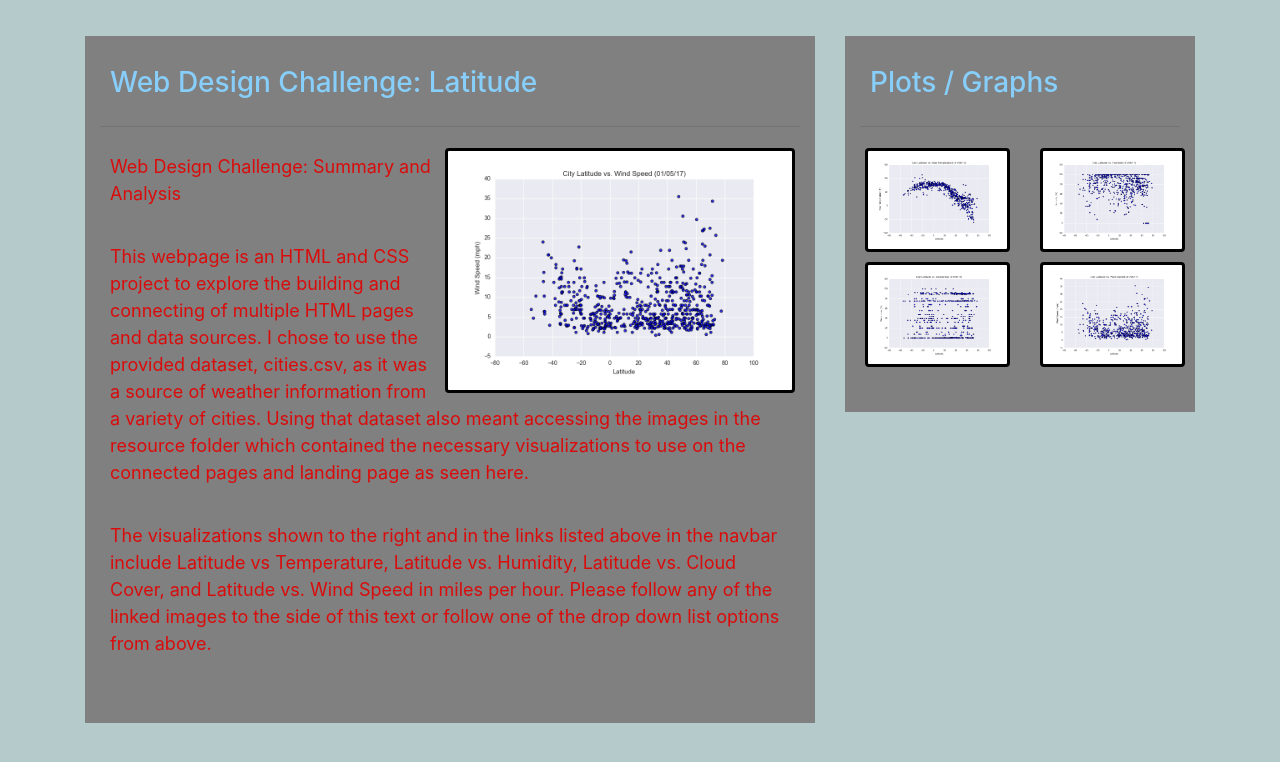
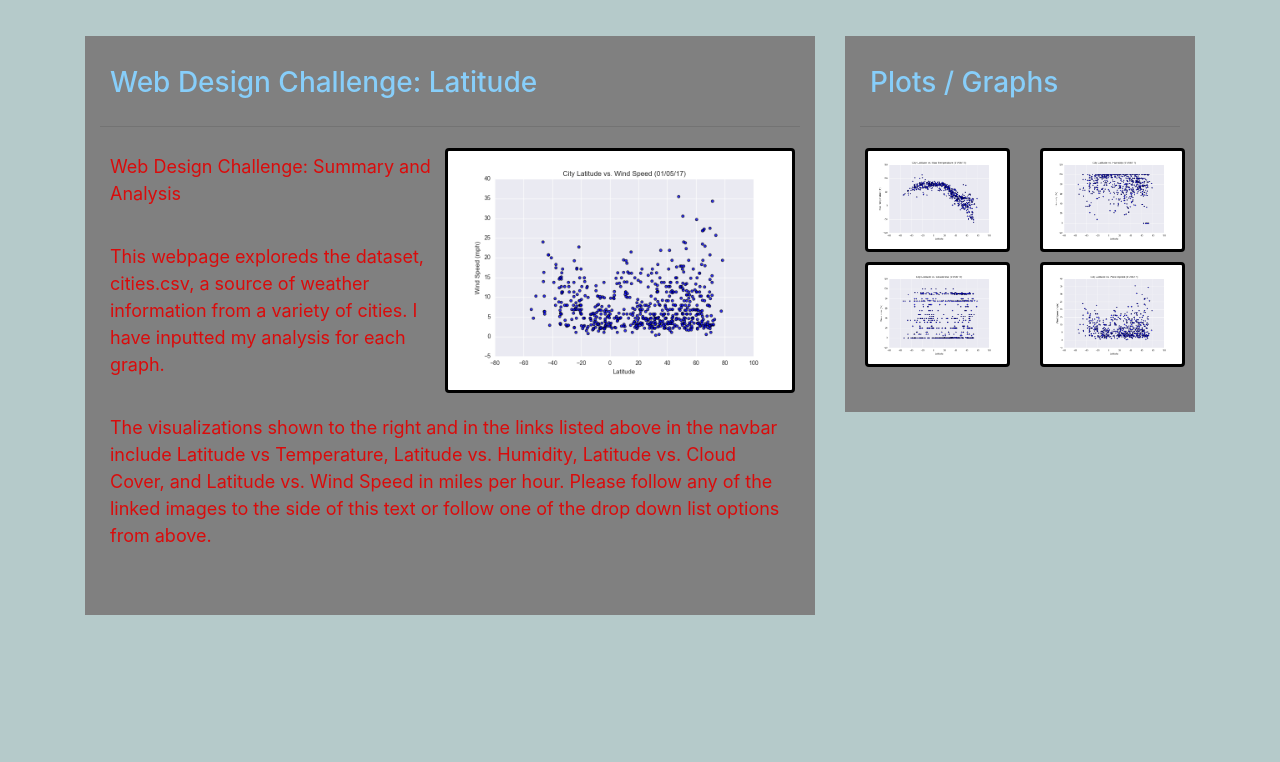
Before and after one commit to kndrsh/Web-Design-Challenge, a plain HTML site: page index.html in a window 1280 px wide. Shown: the part 54-816 px from the top of the page. Drawn offline with nearby package versions, Linux system fonts and the light colour scheme.

```diff
--- a/index.html
+++ b/index.html
@@ -56,7 +56,7 @@
                         <img class="img-thumbnail float-right" src="Resources/assets/images/Fig4.png " width="50%" alt="windpseed">
                     </div>
                     <p>Web Design Challenge: Summary and Analysis</p>
-                    <p>This webpage is an HTML and CSS project to explore the building and connecting of multiple HTML pages and data sources. I chose to use the provided dataset, cities.csv, as it was a source of weather information from a variety of cities. Using that dataset also meant accessing the images in the resource folder which contained the necessary visualizations to use on the connected pages and landing page as seen here.</p>
+                    <p>This webpage exploreds the dataset, cities.csv,  a source of weather information from a variety of cities. I have inputted my analysis for each graph.</p>
                     <p>The visualizations shown to the right and in the links listed above in the navbar include Latitude vs Temperature, Latitude vs. Humidity, Latitude vs. Cloud Cover, and Latitude vs. Wind Speed in miles per hour. Please follow any of the linked images to the side of this text or follow one of the drop down list options from above.</p>
                 </div>
             </div>
```
Also changed, not shown: Comparisons.html (+1 -1 lines).
